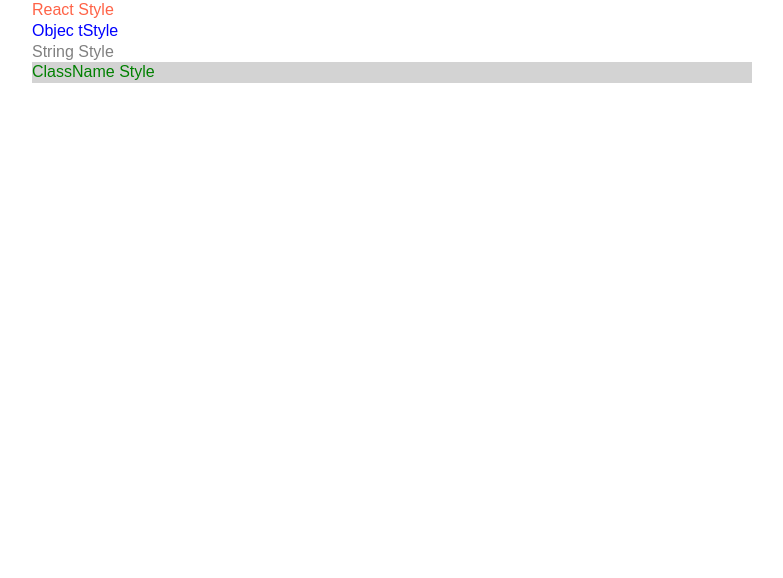
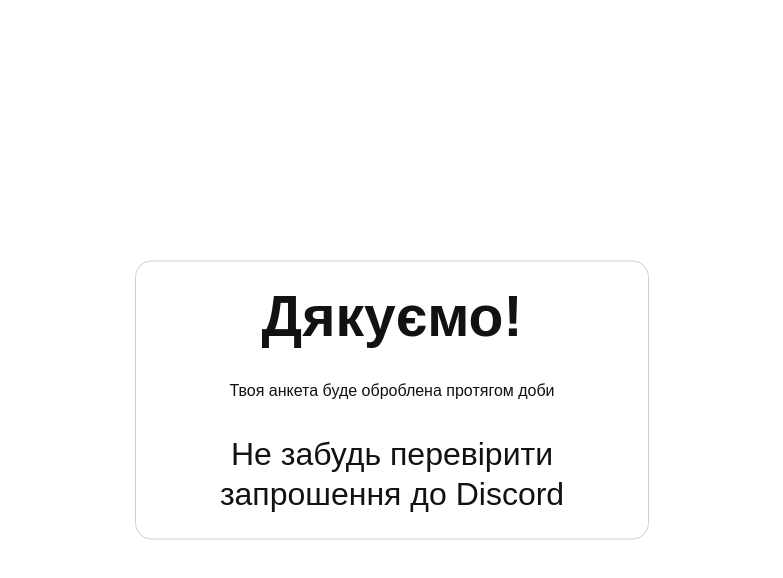
Before and after one commit to baza-trainee/feeda, a Next.js app: page / in a window 1280 px wide. Shown: the top 578 px of the page, without its empty margins (248-1031 px from the left). Built offline with nearby package versions, Linux system fonts and the light colour scheme.

Commit message:
feature: add Goodbye Page with styling
- fixed spelling in the theme.js

```diff
--- a/app/page.tsx
+++ b/app/page.tsx
@@ -1,17 +1,19 @@
-import Container from "components/Container/Container";
-import Styling from "components/Styling/Styling";
+import Container from "components/Container/Container"
+import GoodbyePage from "components/GoodbyePage/GoodbyePage"
+import Styling from "components/Styling/Styling"
 
 export const metadata = {
-    title: 'Feeda',
+  title: "Feeda",
   description: "Candidate's application",
-};
+}
 
 export default function Home() {
   return (
     <main>
       <Container>
-                <Styling />
+        {/* <Styling /> */}
+        <GoodbyePage />
       </Container>
     </main>
-    );
+  )
 }
--- /dev/null
+++ b/components/GoodbyePage/GoodbyePage.styles.ts
@@ -0,0 +1,75 @@
+import styled from "@emotion/styled"
+import { theme } from "styles/theme"
+const { colors, fonts, media } = theme
+
+export const Section = styled.section`
+  position: fixed;
+  left: 50%;
+  top: 50%;
+  transform: translate(-50%, -50%);
+
+  text-align: center;
+  margin: 0 auto;
+  padding: 24px;
+
+  border-radius: 16px;
+  border: 1px solid ${colors.disabledBtnBg};
+`
+export const Title = styled.h1`
+  color: ${colors.mainTitle};
+
+  margin-bottom: 32px;
+
+  font-weight: ${fonts.display.fontWeight};
+  font-size: ${fonts.display.fontSize.mobile}px;
+  line-height: ${fonts.display.lineHeight.mobile};
+
+  @media screen and (${media.tablet}) {
+    font-size: ${fonts.display.fontSize.tablet}px;
+    line-height: ${fonts.display.lineHeight.tablet};
+  }
+
+  @media screen and (${media.desktop}) {
+    font-size: ${fonts.display.fontSize.desktop}px;
+    line-height: ${fonts.display.lineHeight.desktop};
+  }
+`
+
+export const Desc = styled.p`
+  color: ${colors.mainTitle};
+
+  margin-bottom: 32px;
+
+  font-weight: ${fonts.body.fontWeight};
+  font-size: ${fonts.body.fontSize.mobile}px;
+  line-height: ${fonts.body.lineHeight.mobile};
+  letter-spacing: ${fonts.body.letterSpacing.mobile};
+
+  @media screen and (${media.tablet}) {
+    font-size: ${fonts.body.fontSize.tablet}px;
+    line-height: ${fonts.body.lineHeight.tablet};
+    letter-spacing: ${fonts.body.letterSpacing.tablet};
+  }
+
+  @media screen and (${media.desktop}) {
+    font-size: ${fonts.body.fontSize.desktop}px;
+  }
+`
+export const Reminder = styled.h2`
+  color: ${colors.mainTitle};
+  width: 464px;
+
+  font-weight: ${fonts.headline.fontWeight};
+  font-size: ${fonts.headline.fontSize.mobile}px;
+  line-height: ${fonts.headline.lineHeight.mobile};
+
+  @media screen and (${media.tablet}) {
+    font-size: ${fonts.headline.fontSize.tablet}px;
+    line-height: ${fonts.headline.lineHeight.tablet};
+  }
+
+  @media screen and (${media.desktop}) {
+    font-size: ${fonts.headline.fontSize.desktop}px;
+    line-height: ${fonts.headline.lineHeight.desktop};
+  }
+`
--- /dev/null
+++ b/components/GoodbyePage/GoodbyePage.tsx
@@ -0,0 +1,12 @@
+"use client"
+import { Section, Title, Desc, Reminder } from "./GoodbyePage.styles"
+
+const GoodbyePage = () => (
+  <Section>
+    <Title>Дякуємо!</Title>
+    <Desc>Твоя анкета буде оброблена протягом доби</Desc>
+    <Reminder>Не забудь перевірити запрошення до Discord</Reminder>
+  </Section>
+)
+
+export default GoodbyePage
--- a/styles/theme.ts
+++ b/styles/theme.ts
@@ -21,21 +21,21 @@ export const fonts = {
     fontFamily: "'Exo 2', sans-serif",
     fontSize: { desktop: 16, tablet: 14, mobile: 12 },
     lineHeight: { tablet: 1.4, mobile: 1.33 },
-    leterSpacing: { tablet: 0.25, mobile: 0.4 },
+    letterSpacing: { tablet: 0.25, mobile: 0.4 },
     fontWeight: 400,
   },
   label: {
     fontFamily: "'Exo 2', sans-serif",
     fontSize: { desktop: 14, tablet: 12, mobile: 11 },
     lineHeight: { tablet: 1.33, mobile: 1.45 },
-    leterSpacing: { desktop: 0.1, mobile: 0.5 },
+    letterSpacing: { desktop: 0.1, mobile: 0.5 },
     fontWeight: 400,
   },
   title: {
     fontFamily: "'Exo 2', sans-serif",
     fontSize: { desktop: 22, tablet: 16, mobile: 14 },
     lineHeight: 1.4,
-    leterSpacing: { tablet: 0.15, mobile: 0.1 },
+    letterSpacing: { tablet: 0.15, mobile: 0.1 },
     fontWeight: { desktop: 700, tablet: 600, mobile: 500 },
   },
   headline: {
```
Lines whose indentation alone changed are shown as unchanged.
